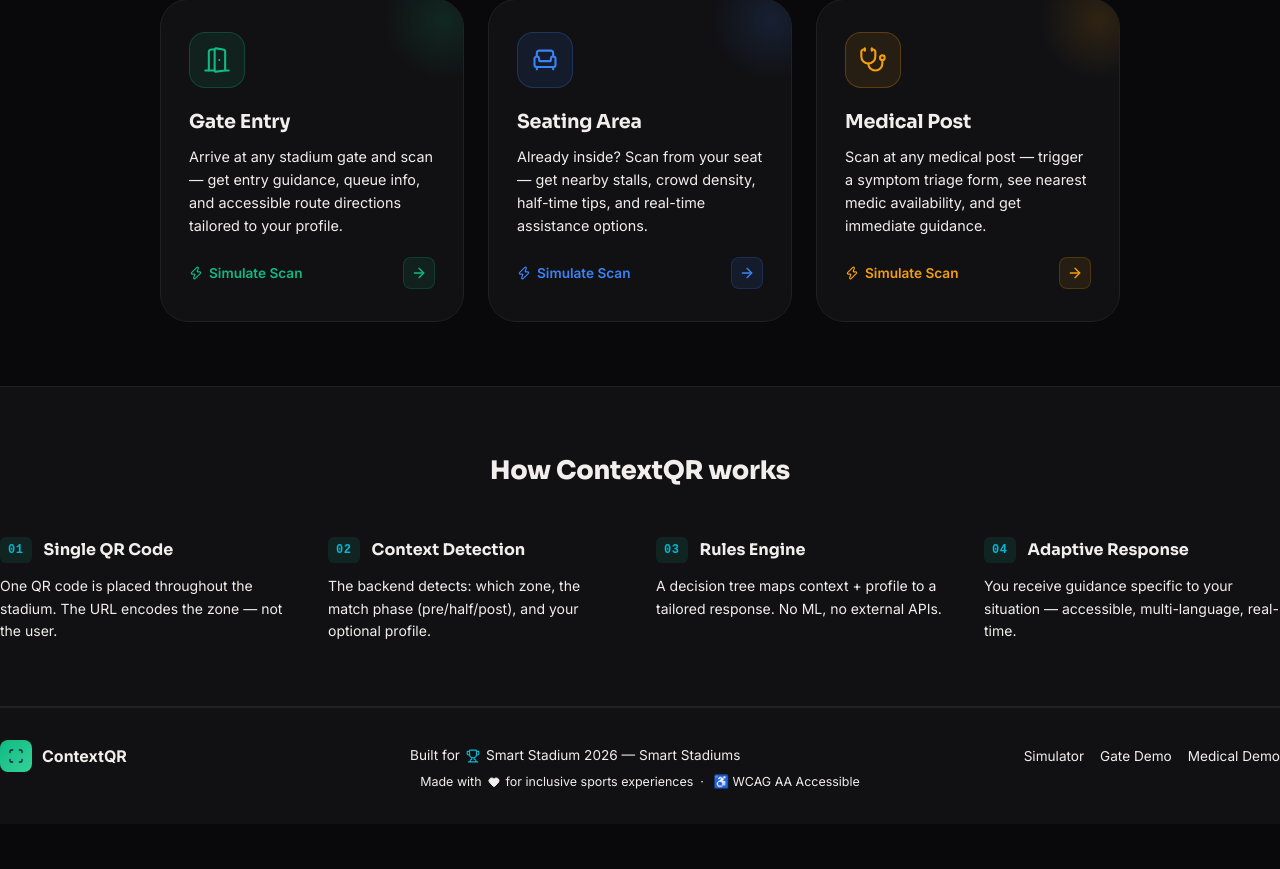
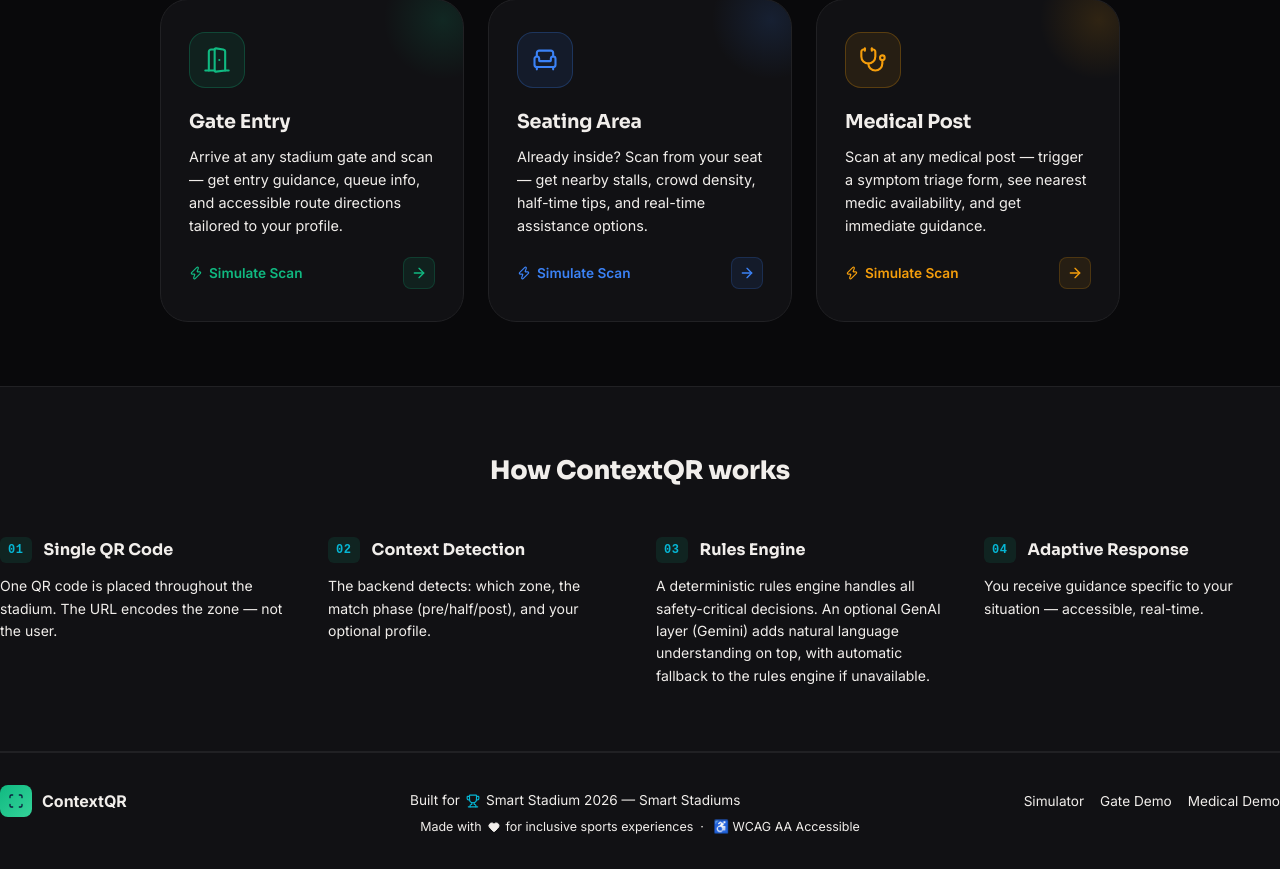
Before and after one commit to ramshaa01/contextqr, a Next.js app: page / in a window 1280 px wide. Shown: the part 960-1829 px from the top of the page. Before the commit the page ends 1784 px from the top, so only its background shows below. Built offline with nearby package versions, Linux system fonts and the light colour scheme.

Commit message:
Fix homepage claims: reflect GenAI layer, remove multi-language claim

```diff
--- a/app/page.js
+++ b/app/page.js
@@ -280,12 +280,12 @@ export default function HomePage() {
                 {
                   step: '03',
                   title: 'Rules Engine',
-                  desc: 'A decision tree maps context + profile to a tailored response. No ML, no external APIs.',
+                  desc: 'A deterministic rules engine handles all safety-critical decisions. An optional GenAI layer (Gemini) adds natural language understanding on top, with automatic fallback to the rules engine if unavailable.',
                 },
                 {
                   step: '04',
                   title: 'Adaptive Response',
-                  desc: 'You receive guidance specific to your situation — accessible, multi-language, real-time.',
+                  desc: 'You receive guidance specific to your situation — accessible, real-time.',
                 },
               ].map(({ step, title, desc }) => (
                 <li
```
